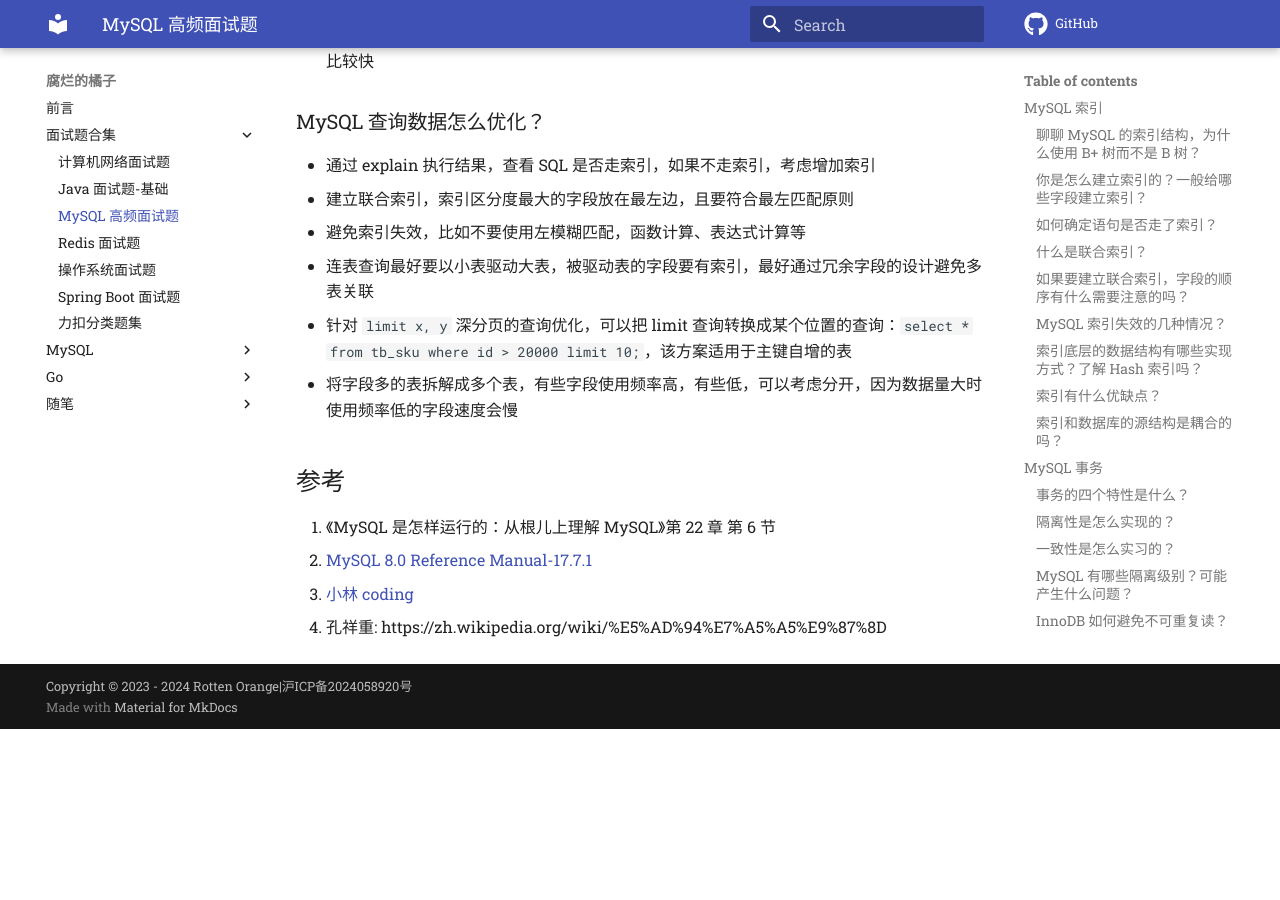
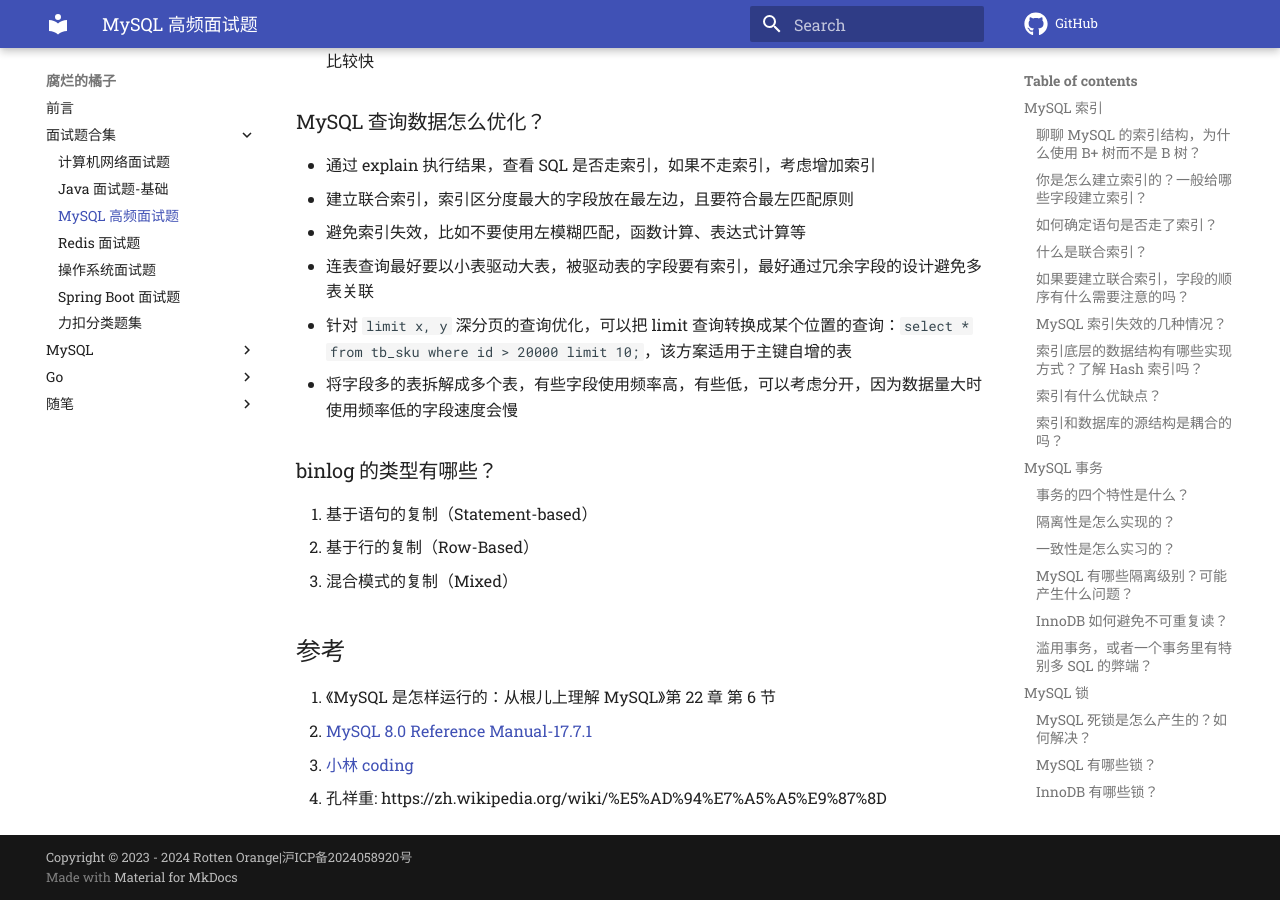
Before and after one commit to z1ming/cs-Hydra, an MkDocs documentation site: the page built from docs/文章/MySQL-question.md, in a window 1280 px wide and 900 px high, scrolled down 11070 px. Built offline with MkDocs 1.6.1 and Material for MkDocs 9.7.7, drawn with Linux system fonts in a browser that asks for light colours; comment, search, counter and statistics services are not loaded; before the commit the page ends 11799 px from its top, so only the background shows below that.

Commit message:
Update MySQL-question.md
Signed-off-by: Ziming Meng <zimingm94@gmail.com>

```diff
--- a/docs/文章/MySQL-question.md
+++ b/docs/文章/MySQL-question.md
@@ -354,6 +354,12 @@
 - 针对 `limit x, y` 深分页的查询优化，可以把 limit 查询转换成某个位置的查询：`select * from tb_sku where id > 20000 limit 10;`，该方案适用于主键自增的表
 - 将字段多的表拆解成多个表，有些字段使用频率高，有些低，可以考虑分开，因为数据量大时使用频率低的字段速度会慢
 
+### binlog 的类型有哪些？
+
+1. 基于语句的复制（Statement-based）
+2. 基于行的复制（Row-Based）
+3. 混合模式的复制（Mixed）
+
 ## 参考
 
 1. 《MySQL 是怎样运行的：从根儿上理解 MySQL》第 22 章 第 6 节
```
